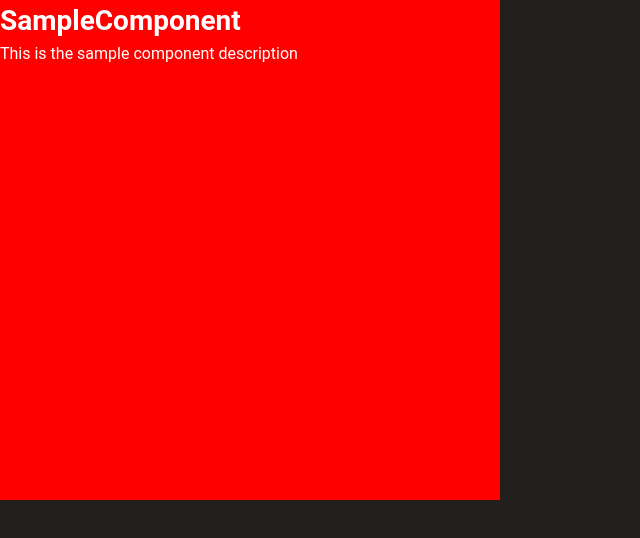
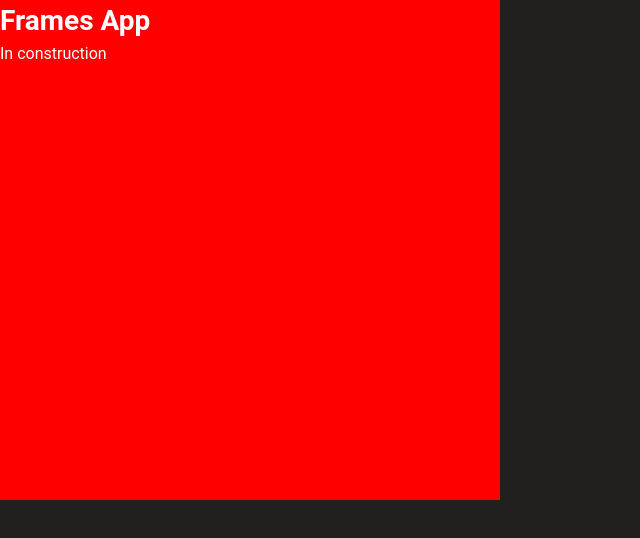
Before and after one commit to Yemi-dev/Frames, a React (Create React App) app: page / in a window 1280 px wide. Shown: the top 538 px of the page, without its empty margins (0-640 px from the left). Built offline with nearby package versions, Linux system fonts and the light colour scheme.

Commit message:
Frames App Initialization

```diff
--- a/public/index.html
+++ b/public/index.html
@@ -6,7 +6,7 @@
     <meta name="viewport" content="width=device-width, initial-scale=1" />
     <meta name="theme-color" content="#000000" />
     <meta
-      name="description"
+      name="An app where you can view and purchase frames, artworks and designs"
       content="Web site created using create-react-app"
     />
     <link rel="apple-touch-icon" href="%PUBLIC_URL%/logo192.png" />
@@ -24,7 +24,7 @@
       work correctly both with client-side routing and a non-root public URL.
       Learn how to configure a non-root public URL by running `npm run build`.
     -->
-    <title>React App</title>
+    <title>Frames</title>
   </head>
   <body>
     <noscript>You need to enable JavaScript to run this app.</noscript>
--- a/src/App.tsx
+++ b/src/App.tsx
@@ -1,11 +1,10 @@
 import Sample from 'pages/Sample';
-import ErrorBoundary from 'ui/components/ErrorBoundary';
 
 const App = (): JSX.Element => {
   return (
-    <ErrorBoundary>
-      <Sample title="SampleComponent" description="This is the sample component description" />
-    </ErrorBoundary>
+    <>
+      <Sample title="Frames App" description="In construction" />
+    </>
   );
 };
 
--- a/src/index.tsx
+++ b/src/index.tsx
@@ -2,22 +2,19 @@ import React from 'react';
 import ReactDOM from 'react-dom';
 import { ThemeProvider } from 'styled-components';
 import { theme } from 'styles/theme';
+import ErrorBoundary from 'ui/components/ErrorBoundary';
 
 import { GlobalStyle } from '../src/styles/global';
 import App from './App';
-import reportWebVitals from './reportWebVitals';
 
 ReactDOM.render(
   <React.StrictMode>
     <ThemeProvider theme={theme}>
       <GlobalStyle />
-      <App />
+      <ErrorBoundary>
+        <App />
+      </ErrorBoundary>
     </ThemeProvider>
   </React.StrictMode>,
   document.getElementById('root')
 );
-
-// If you want to start measuring performance in your app, pass a function
-// to log results (for example: reportWebVitals(console.log))
-// or send to an analytics endpoint. Learn more: https://bit.ly/CRA-vitals
-reportWebVitals();
--- a/src/reportWebVitals.ts
+++ /dev/null
@@ -1,15 +0,0 @@
-import { ReportHandler } from 'web-vitals';
-
-const reportWebVitals = (onPerfEntry?: ReportHandler) => {
-  if (onPerfEntry && onPerfEntry instanceof Function) {
-    import('web-vitals').then(({ getCLS, getFID, getFCP, getLCP, getTTFB }) => {
-      getCLS(onPerfEntry);
-      getFID(onPerfEntry);
-      getFCP(onPerfEntry);
-      getLCP(onPerfEntry);
-      getTTFB(onPerfEntry);
-    });
-  }
-};
-
-export default reportWebVitals;
```
Also changed, not shown: tsconfig.json (+4 -20 lines).
